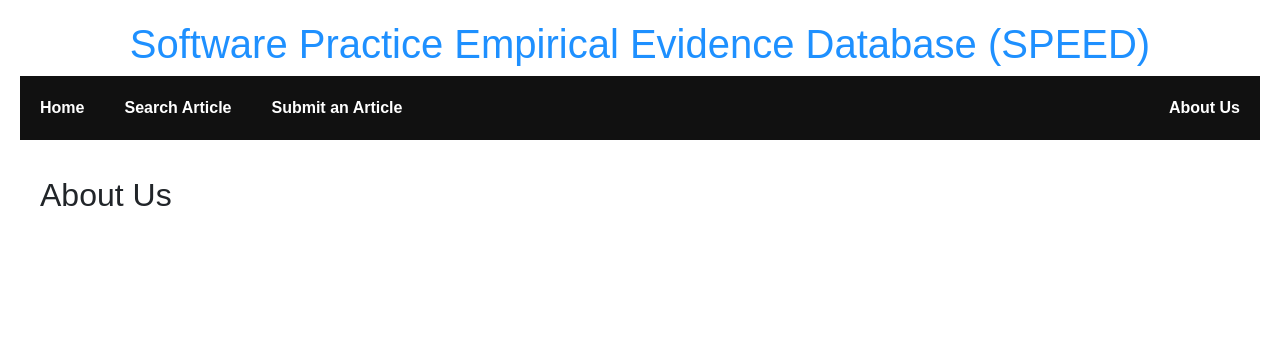
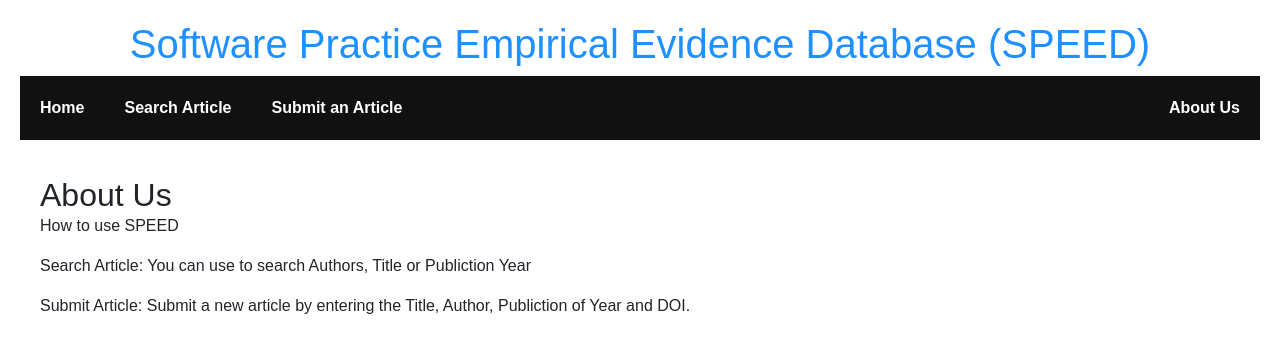
Before and after one commit to Alan528/ense701assignment1, a React (Create React App) app in the folder frontend/: page /About in a window 1280 px wide. Shown: the top 352 px of the page. Built offline with nearby package versions, Linux system fonts and the light colour scheme.

Commit message:
Added information im about us

```diff
--- a/frontend/src/pages/about.js
+++ b/frontend/src/pages/about.js
@@ -4,6 +4,9 @@
  return (
  <div>
  <h2> About Us</h2>
+ <p> How to use SPEED</p>
+ <p>Search Article: You can use to search Authors, Title or Publiction Year</p>
+ <p>Submit Article: Submit a new article by entering the Title, Author, Publiction of Year and DOI.</p>
 
  </div>
  );
```
